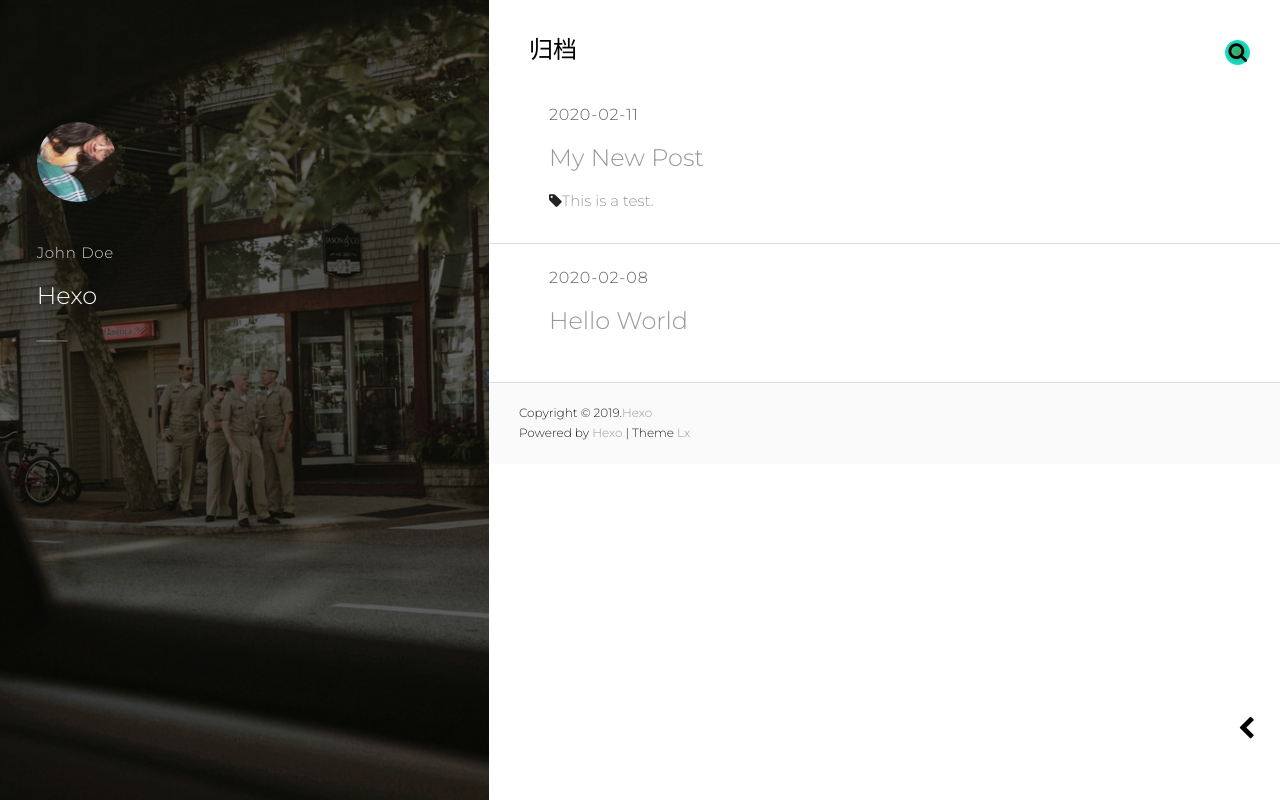
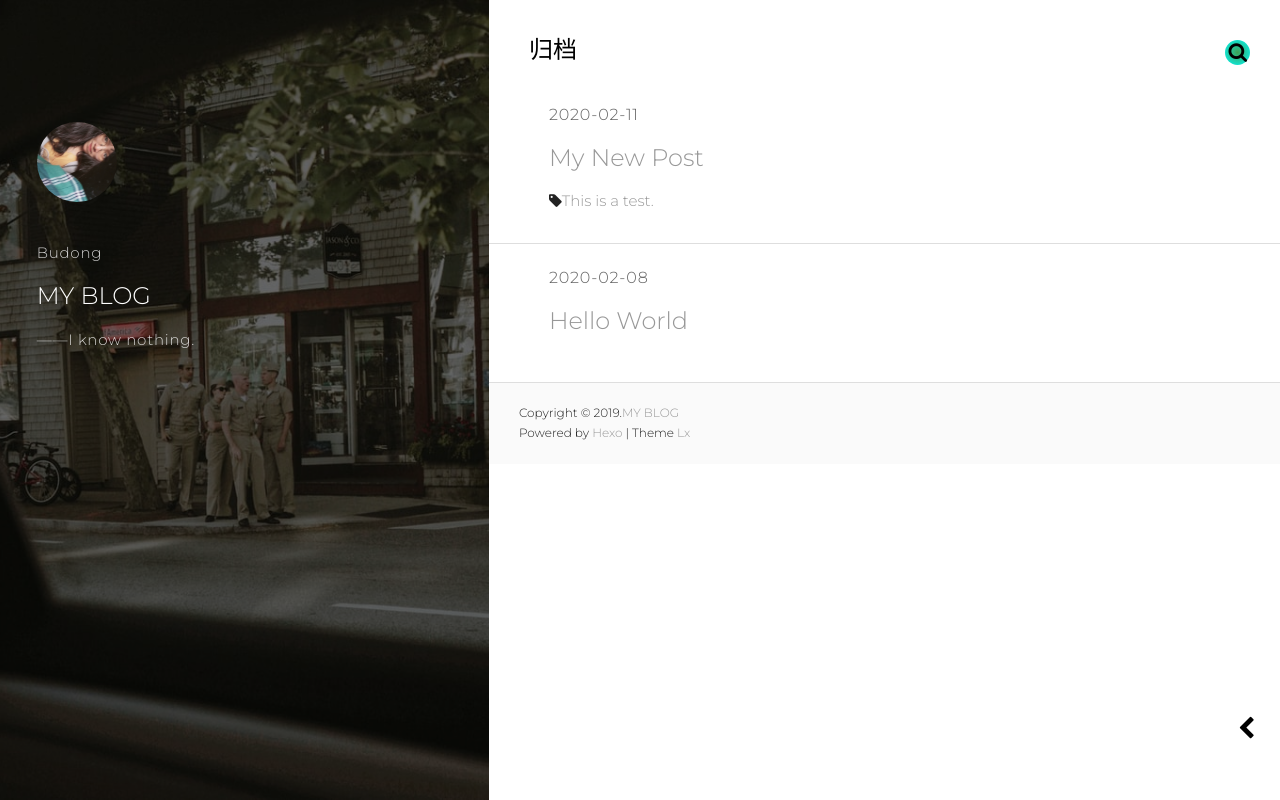
Before and after one commit to Budong112/Budong112.github.io, a plain HTML site: page archives/2020/02/index.html in a window 1280 px wide. Drawn offline with Linux system fonts and the light colour scheme.

Commit message:
Site updated: 2020-02-12 17:09:40

```diff
--- a/archives/2020/02/index.html
+++ b/archives/2020/02/index.html
@@ -3,11 +3,11 @@
 <head>
   <meta http-equiv="Content-Type" content="text/html; charset=UTF-8">
   <meta http-equiv="X-UA-Compatible" content="IE=edge">
-  <title>Archives | Hexo</title>
+  <title>Archives | MY BLOG</title>
   <meta name="viewport" content="width=device-width, initial-scale=1">
-  <meta name="author" content="John Doe">
-  <meta name="keywords" content="">
-  <meta name="description" content="">
+  <meta name="author" content="Budong">
+  <meta name="keywords" content="lovely YY">
+  <meta name="description" content="想一个人，但也想认识你">
   <script id="hexo-configurations">
   var CONFIG = {
     root: '/',
@@ -47,9 +47,9 @@
   <div class="overlay">
   <div class="featured">
     <div class="avatar"><a href="/"><img src="/images/person_1.jpg"></a></div>
-    <span>John Doe</span>
-    <h2>Hexo</h2>
-    <span>——</span>
+    <span>Budong</span>
+    <h2>MY BLOG</h2>
+    <span>——I know nothing.</span>
 
   </div>
   </div>
@@ -67,7 +67,7 @@
 
 <footer>
   <div>
-  Copyright &copy; 2019.<a href="/">Hexo</a><br>Powered by <a href="https://hexo.io" target="_blank">Hexo</a> | Theme <a href="https://lx.blleng.cn" target="_blank">Lx</a><br>
+  Copyright &copy; 2019.<a href="/">MY BLOG</a><br>Powered by <a href="https://hexo.io" target="_blank">Hexo</a> | Theme <a href="https://lx.blleng.cn" target="_blank">Lx</a><br>
   </div>
 </footer>
   </div>
@@ -98,11 +98,11 @@
       <div class="col">
         <div class="row for-pic">
           <div class="profile-pic">
-            <a href="/"><img src="/images/person_1.jpg" alt="John Doe"/></a>
+            <a href="/"><img src="/images/person_1.jpg" alt="Budong"/></a>
           </div>
         </div>
         <div class="row for-name">
-          <p>John Doe</p>
+          <p>Budong</p>
           <span class="tagline">肤浅使我快乐</span>
         </div>
       </div>
```
Also changed, not shown: 2020/02/08/hello-world/index.html (+7 -7 lines), 2020/02/11/My-New-Post/index.html (+7 -7 lines), archives/2020/index.html (+10 -10 lines), archives/index.html (+10 -10 lines), index.html (+10 -10 lines), tags/This-is-a-test/index.html (+10 -10 lines), bitbug_favicon.ico (added).
